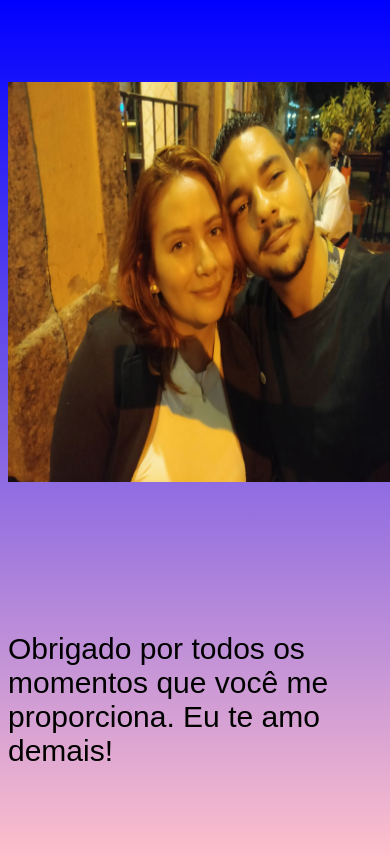
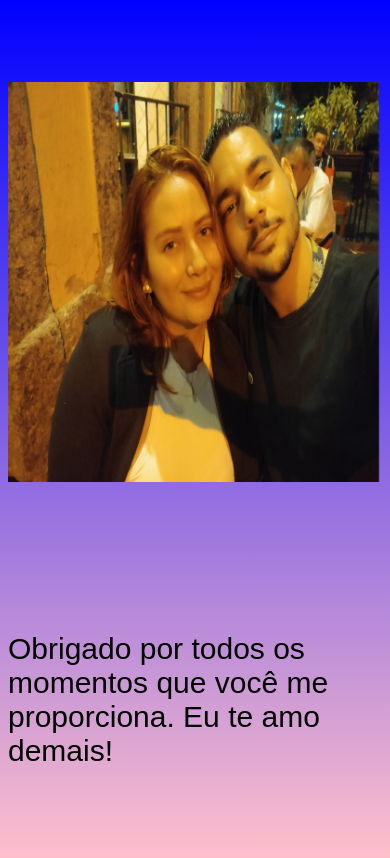
Before and after one commit to MatheusFireRed/declaracaoDiaDosNamorados, a plain HTML site: page declaracao.html in a window 390 px wide. Drawn offline with nearby package versions, Linux system fonts and the light colour scheme; a web font is replaced by a local one.

Commit message:
Update declaracao.html

```diff
--- a/declaracao.html
+++ b/declaracao.html
@@ -64,7 +64,8 @@
     }
 
     .img{
-        width: 100%;
+        width: 50%;
+        margin-left: 350px;
         height: 400px;
     }
 
@@ -76,6 +77,13 @@
     .txt{
         font-size: 30px;
     }
+
+        @media screen and (max-width: 750px) {
+            .img{
+                width: 95%;
+                margin-left: 0px;
+            }
+        }
     </style>
 
 </head>
```
